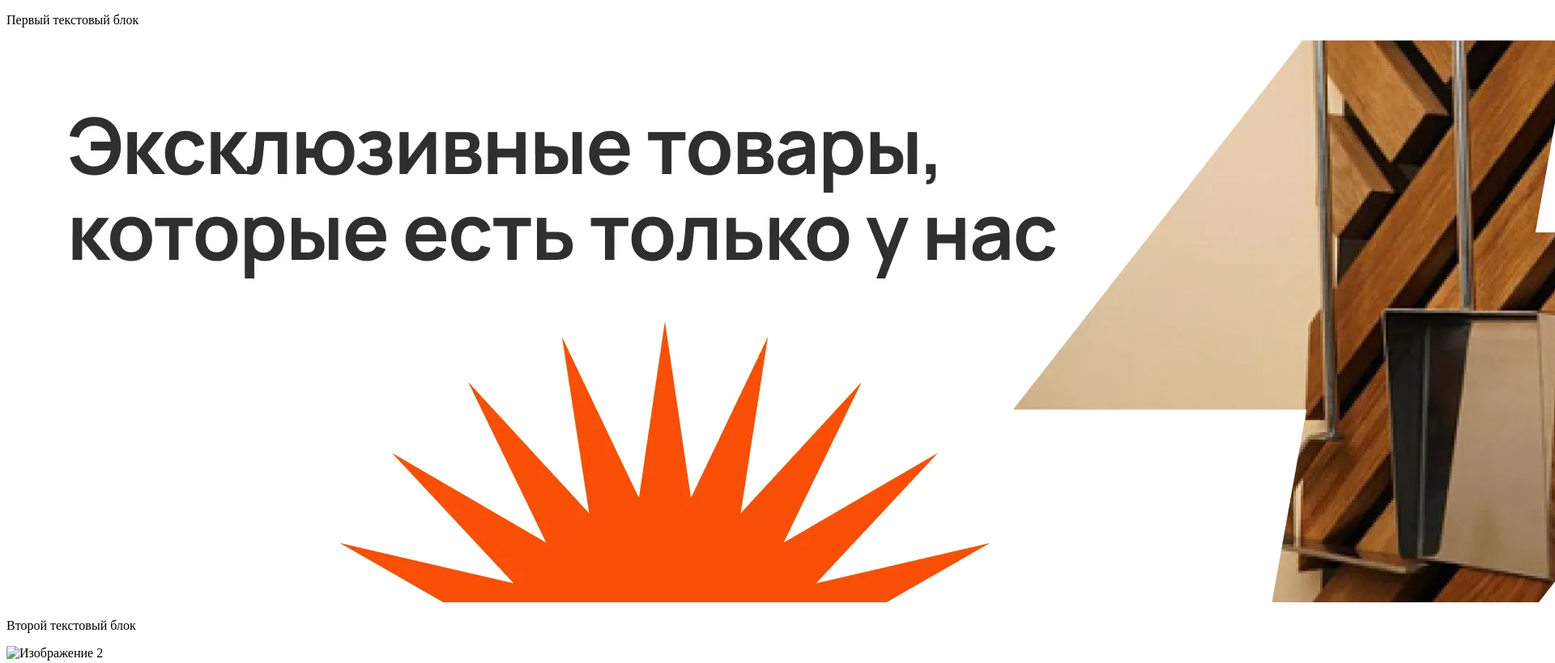
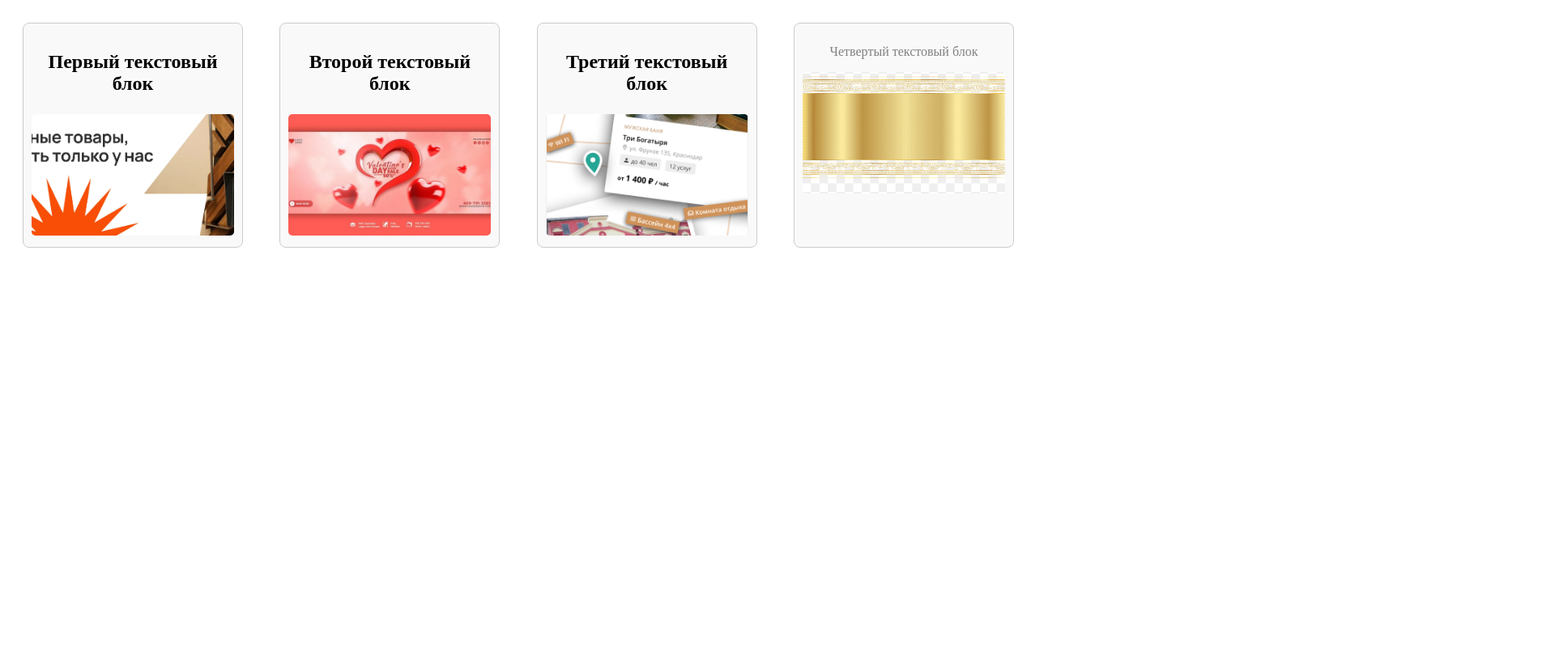
Before and after one commit to antcek/git-homework, a plain HTML site: page index.html in a window 1280 px wide. Shown: the top 819 px of the page at 81% size, 1920 px wide, since content can reach past the window. Drawn offline with Linux system fonts and the light colour scheme.

Commit message:
task-3-styles

```diff
--- a/index.html
+++ b/index.html
@@ -14,7 +14,7 @@
       </div>
       <div class="block">
         <p class="text">Второй текстовый блок</p>
-        <img src="images/img2.png" alt="Изображение 2" class="image" />
+        <img src="images/img2.jpg" alt="Изображение 2" class="image" />
       </div>
       <div class="block">
         <p class="text">Третий текстовый блок</p>
--- a/styles/styles.css
+++ b/styles/styles.css
@@ -0,0 +1,33 @@
+.container {
+  display: flex;
+  flex-wrap: wrap;
+  justify-content: space-between;
+  gap: 20px;
+  padding: 20px;
+}
+
+.block {
+  width: 250px;
+  text-align: center;
+  border: 1px solid #ccc;
+  padding: 10px;
+  border-radius: 8px;
+  background-color: #f9f9f9;
+}
+
+.text {
+  font-size: 24px;
+  font-weight: bold;
+}
+
+.text2 {
+  font-size: 16px;
+  color: gray;
+}
+
+.image {
+  width: 100%;
+  height: 150px;
+  object-fit: cover;
+  border-radius: 5px;
+}
```
